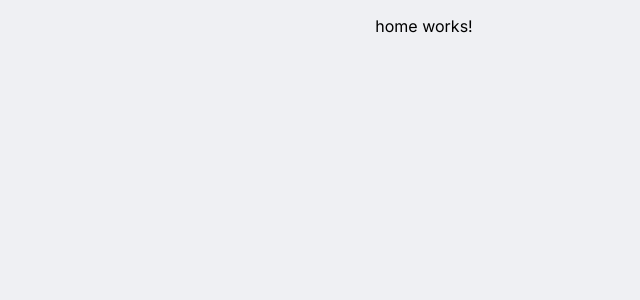
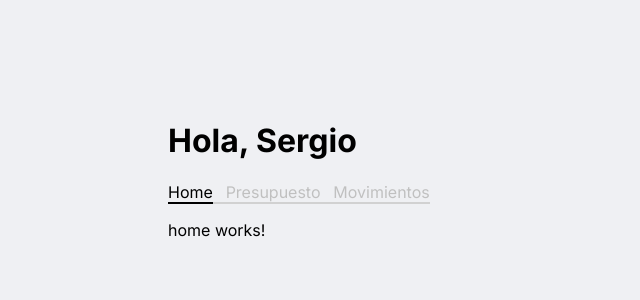
Before and after one commit to SergioCarrascosaSanchez/Welz, an Angular app: page / in a window 1280 px wide. Shown: the top 300 px of the page, without its empty margins (216-856 px from the left). Built offline with nearby package versions, Linux system fonts and the light colour scheme.

Commit message:
update app component adding navbar

```diff
--- a/src/app/app.component.html
+++ b/src/app/app.component.html
@@ -1,3 +1,7 @@
 <div class="app-container">
-  <router-outlet></router-outlet>
+  <div style="padding-top: 100px; width: 40vw">
+    <h1>Hola, Sergio</h1>
+    <app-navbar></app-navbar>
+    <router-outlet></router-outlet>
+  </div>
 </div>
```
